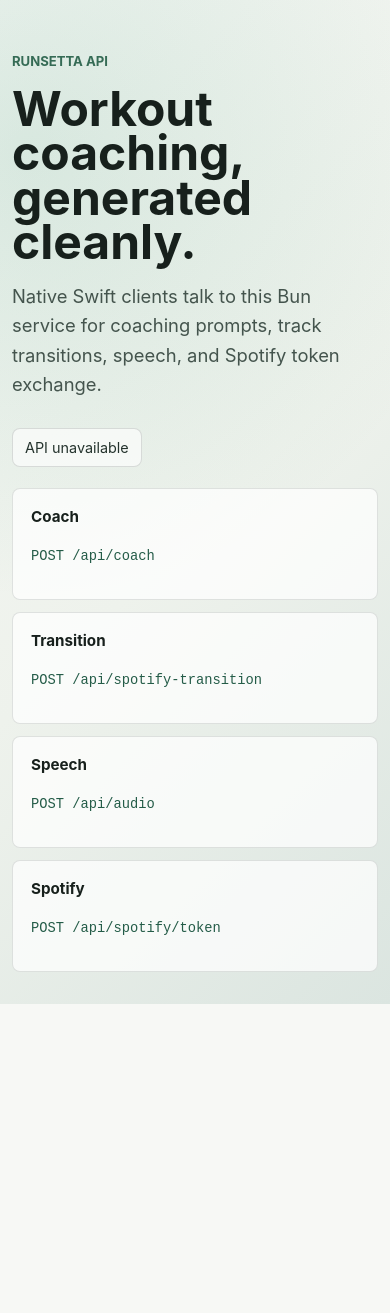
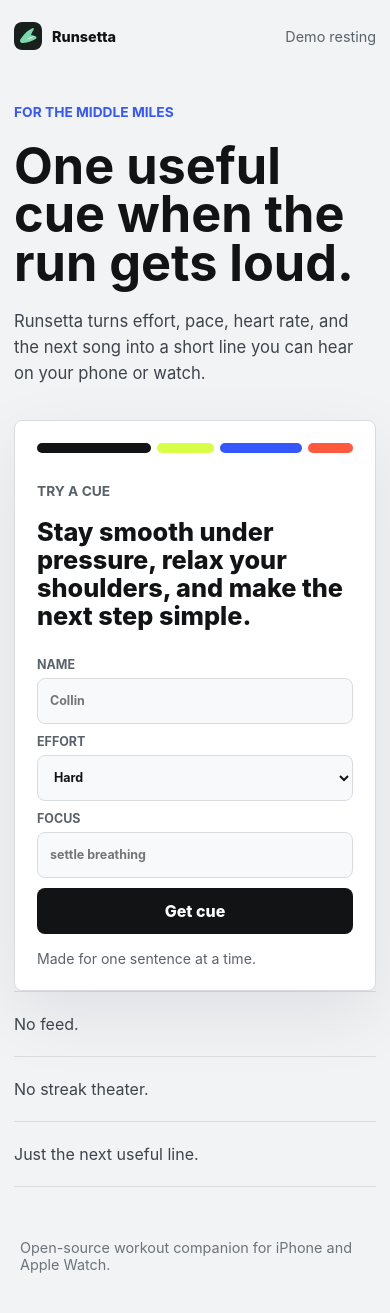
Before and after one commit to collinbentley1/runsetta, a website with bundled scripts: page public/index.html in a window 390 px wide. Before the commit the page ends 1004 px from the top, so only its background shows below. Built offline with nearby package versions, Linux system fonts and the light colour scheme; files whose address does not match are found by name.

Commit message:
Simplify Runsetta consumer frontend

```diff
--- a/public/assets/styles.css
+++ b/public/assets/styles.css
@@ -2,8 +2,8 @@
   color-scheme: light dark;
   font-family:
     Inter, ui-sans-serif, system-ui, -apple-system, BlinkMacSystemFont, "Segoe UI", sans-serif;
-  background: #f7f8f5;
-  color: #17201c;
+  background: #f2f3f5;
+  color: #111315;
 }
 
 * {
@@ -13,124 +13,326 @@
 body {
   min-height: 100vh;
   margin: 0;
-  background:
-    radial-gradient(circle at 8% 15%, rgba(64, 156, 120, 0.16), transparent 28rem),
-    linear-gradient(135deg, #f7f8f5 0%, #eef2ec 52%, #dbe5e0 100%);
+  background: #f2f3f5;
+}
+
+.topbar,
+main,
+footer {
+  width: min(1080px, calc(100vw - 40px));
+  margin: 0 auto;
+}
+
+.topbar {
+  display: flex;
+  align-items: center;
+  justify-content: space-between;
+  min-height: 72px;
+  color: #5a626b;
+  font-size: 0.9rem;
+}
+
+.brand {
+  display: inline-flex;
+  align-items: center;
+  gap: 10px;
+  color: #111315;
+  font-weight: 760;
+  text-decoration: none;
+}
+
+.brand img {
+  display: block;
+  border-radius: 8px;
+}
+
+.availability {
+  color: #5a626b;
 }
 
 main {
-  width: min(1120px, calc(100vw - 32px));
-  margin: 0 auto;
-  padding: 56px 0;
+  padding: 68px 0 34px;
 }
 
-.hero {
-  min-height: 58vh;
+.intro {
   display: grid;
-  align-content: center;
-  gap: 18px;
+  grid-template-columns: minmax(0, 1fr) minmax(340px, 430px);
+  align-items: center;
+  gap: 56px;
+  min-height: 640px;
+}
+
+.copy {
+  display: grid;
+  gap: 22px;
 }
 
 .eyebrow {
   margin: 0;
-  color: #356b55;
-  font-size: 0.82rem;
+  color: #3457ff;
+  font-size: 0.86rem;
   font-weight: 700;
   text-transform: uppercase;
 }
 
 h1 {
-  max-width: 780px;
   margin: 0;
-  font-size: clamp(3rem, 8vw, 6.8rem);
-  line-height: 0.92;
+  max-width: 720px;
+  font-size: 5rem;
+  line-height: 0.96;
   letter-spacing: 0;
 }
 
 .lede {
-  max-width: 700px;
+  max-width: 570px;
   margin: 0;
-  color: #44544d;
-  font-size: 1.15rem;
-  line-height: 1.6;
+  color: #3d444c;
+  font-size: 1.16rem;
+  line-height: 1.55;
 }
 
-.status {
-  width: fit-content;
-  margin: 10px 0 0;
-  padding: 10px 12px;
-  border: 1px solid rgba(23, 32, 28, 0.14);
+.cue-tool {
+  display: grid;
+  gap: 18px;
+  padding: 22px;
+  border: 1px solid #d8dce1;
   border-radius: 8px;
-  background: rgba(255, 255, 255, 0.62);
-  color: #24332d;
+  background: #ffffff;
+  box-shadow: 0 24px 70px rgba(17, 19, 21, 0.08);
+}
+
+.runline {
+  display: grid;
+  grid-template-columns: 1.4fr 0.7fr 1fr 0.55fr;
+  gap: 6px;
+  height: 10px;
+}
+
+.runline span {
+  border-radius: 99px;
+  background: #111315;
+}
+
+.runline span:nth-child(2) {
+  background: #d8ff45;
+}
+
+.runline span:nth-child(3) {
+  background: #3457ff;
+}
+
+.runline span:nth-child(4) {
+  background: #ff5a3d;
+}
+
+.tool-label {
+  margin: 12px 0 0;
+  color: #5a626b;
+  font-size: 0.86rem;
+  font-weight: 720;
+  text-transform: uppercase;
+}
+
+blockquote {
+  min-height: 142px;
+  margin: 0;
+  padding: 2px 0 8px;
+  color: #111315;
+  font-size: 2.05rem;
+  font-weight: 760;
+  line-height: 1.1;
+  letter-spacing: 0;
+}
+
+form {
+  display: grid;
+  grid-template-columns: 1fr 128px;
+  gap: 10px;
+}
+
+label {
+  display: grid;
+  gap: 6px;
+  color: #5a626b;
+  font-size: 0.78rem;
+  font-weight: 680;
+  text-transform: uppercase;
+}
+
+.wide {
+  grid-column: 1 / -1;
+}
+
+input,
+select,
+button {
+  min-height: 46px;
+  border-radius: 8px;
+  font: inherit;
+  letter-spacing: 0;
+}
+
+input,
+select {
+  width: 100%;
+  border: 1px solid #d8dce1;
+  background: #f8f9fa;
+  color: #111315;
+  padding: 0 12px;
+}
+
+button {
+  grid-column: 1 / -1;
+  align-self: end;
+  border: 0;
+  background: #111315;
+  color: #ffffff;
+  cursor: pointer;
+  font-weight: 760;
+}
+
+button:disabled {
+  cursor: wait;
+  opacity: 0.64;
+}
+
+input:focus,
+select:focus,
+button:focus-visible,
+.brand:focus-visible {
+  outline: 3px solid #d8ff45;
+  outline-offset: 2px;
+}
+
+.form-note {
+  min-height: 18px;
+  margin: -2px 0 0;
+  color: #5a626b;
+  font-size: 0.88rem;
+}
+
+.principles {
+  display: grid;
+  grid-template-columns: repeat(3, 1fr);
+  border-top: 1px solid #d8dce1;
+  border-bottom: 1px solid #d8dce1;
+}
+
+.principles p {
+  margin: 0;
+  padding: 22px 0;
+  color: #3d444c;
+  font-size: 1rem;
+}
+
+.principles p + p {
+  border-left: 1px solid #d8dce1;
+  padding-left: 22px;
+}
+
+footer {
+  padding: 28px 0 40px;
+  color: #6b737c;
   font-size: 0.9rem;
 }
 
-.endpoints {
-  display: grid;
-  grid-template-columns: repeat(4, minmax(0, 1fr));
-  gap: 12px;
+@media (max-width: 860px) {
+  .topbar,
+  main {
+    width: min(100vw - 28px, 1080px);
   }
 
-article {
-  min-height: 112px;
-  padding: 18px;
-  border: 1px solid rgba(23, 32, 28, 0.12);
-  border-radius: 8px;
-  background: rgba(255, 255, 255, 0.72);
+  main {
+    padding: 32px 0 24px;
   }
 
-h2 {
-  margin: 0 0 18px;
-  font-size: 0.95rem;
+  .intro {
+    grid-template-columns: 1fr;
+    gap: 34px;
+    min-height: auto;
   }
 
-code {
-  overflow-wrap: anywhere;
-  color: #245c48;
-  font-size: 0.86rem;
+  h1 {
+    font-size: 3.15rem;
   }
 
-@media (max-width: 760px) {
-  main {
-    width: min(100vw - 24px, 1120px);
-    padding: 32px 0;
+  .lede {
+    font-size: 1.04rem;
   }
 
-  .hero {
-    min-height: 54vh;
+  blockquote {
+    min-height: 118px;
+    font-size: 1.58rem;
   }
 
-  .endpoints {
+  form,
+  .principles {
     grid-template-columns: 1fr;
+  }
+
+  .principles p + p {
+    border-left: 0;
+    border-top: 1px solid #d8dce1;
+    padding-left: 0;
   }
 }
 
 @media (prefers-color-scheme: dark) {
   :root {
-    background: #0f1512;
-    color: #f4f6f1;
+    background: #101214;
+    color: #f4f6f8;
   }
 
   body {
-    background:
-      radial-gradient(circle at 8% 15%, rgba(90, 184, 142, 0.16), transparent 28rem),
-      linear-gradient(135deg, #0f1512 0%, #17211c 55%, #1d2a26 100%);
+    background: #101214;
   }
 
-  .eyebrow,
-  code {
-    color: #7ad8aa;
+  .brand,
+  h1,
+  blockquote {
+    color: #f4f6f8;
+  }
+
+  .topbar,
+  .availability,
+  .tool-label,
+  label,
+  .form-note,
+  footer {
+    color: #a5acb4;
   }
 
   .lede {
-    color: #c7d2cc;
+    color: #c8cdd3;
   }
 
-  .status,
-  article {
-    border-color: rgba(244, 246, 241, 0.14);
-    background: rgba(15, 21, 18, 0.62);
-    color: #eef4ef;
+  .cue-tool {
+    border-color: #2a3036;
+    background: #171a1f;
+    box-shadow: 0 24px 70px rgba(0, 0, 0, 0.22);
+  }
+
+  input,
+  select {
+    border-color: #2a3036;
+    background: #101214;
+    color: #f4f6f8;
+  }
+
+  button {
+    background: #f4f6f8;
+    color: #101214;
+  }
+
+  .principles {
+    border-color: #2a3036;
+  }
+
+  .principles p {
+    color: #c8cdd3;
+  }
+
+  .principles p + p {
+    border-color: #2a3036;
   }
 }
--- a/public/index.html
+++ b/public/index.html
@@ -10,34 +10,65 @@
     <script type="module" src="/assets/client.js"></script>
   </head>
   <body>
+    <header class="topbar">
+      <a class="brand" href="/" aria-label="Runsetta home">
+        <img src="/favicon.svg" alt="" width="28" height="28" />
+        <span>Runsetta</span>
+      </a>
+      <span class="availability" data-health>Live demo</span>
+    </header>
+
     <main>
-      <section class="hero" aria-labelledby="title">
-        <p class="eyebrow">Runsetta API</p>
-        <h1 id="title">Workout coaching, generated cleanly.</h1>
-        <p class="lede">
-          Native Swift clients talk to this Bun service for coaching prompts, track transitions, speech, and Spotify token exchange.
-        </p>
-        <p class="status" data-health>Checking API health...</p>
+      <section class="intro" aria-labelledby="title">
+        <div class="copy">
+          <p class="eyebrow">For the middle miles</p>
+          <h1 id="title">One useful cue when the run gets loud.</h1>
+          <p class="lede">
+            Runsetta turns effort, pace, heart rate, and the next song into a short line you can hear on your phone or watch.
+          </p>
+        </div>
+
+        <section class="cue-tool" aria-labelledby="cue-title">
+          <div class="runline" aria-hidden="true">
+            <span></span>
+            <span></span>
+            <span></span>
+            <span></span>
+          </div>
+          <p class="tool-label" id="cue-title">Try a cue</p>
+          <blockquote data-cue>Stay smooth under pressure, relax your shoulders, and make the next step simple.</blockquote>
+
+          <form data-cue-form>
+            <label>
+              Name
+              <input autocomplete="given-name" name="runnerName" placeholder="Collin" />
+            </label>
+            <label>
+              Effort
+              <select name="effort">
+                <option value="easy">Easy</option>
+                <option value="steady">Steady</option>
+                <option selected value="hard">Hard</option>
+                <option value="race">Race</option>
+              </select>
+            </label>
+            <label class="wide">
+              Focus
+              <input name="cue" placeholder="settle breathing" />
+            </label>
+            <button type="submit">Get cue</button>
+          </form>
+          <p class="form-note" data-note>Made for one sentence at a time.</p>
+        </section>
       </section>
 
-      <section class="endpoints" aria-label="API endpoints">
-        <article>
-          <h2>Coach</h2>
-          <code>POST /api/coach</code>
-        </article>
-        <article>
-          <h2>Transition</h2>
-          <code>POST /api/spotify-transition</code>
-        </article>
-        <article>
-          <h2>Speech</h2>
-          <code>POST /api/audio</code>
-        </article>
-        <article>
-          <h2>Spotify</h2>
-          <code>POST /api/spotify/token</code>
-        </article>
+      <section class="principles" aria-label="Runsetta principles">
+        <p>No feed.</p>
+        <p>No streak theater.</p>
+        <p>Just the next useful line.</p>
       </section>
     </main>
+
+    <footer>Open-source workout companion for iPhone and Apple Watch.</footer>
   </body>
 </html>
--- a/src/client.ts
+++ b/src/client.ts
@@ -1,4 +1,7 @@
 const healthEl = document.querySelector<HTMLElement>("[data-health]");
+const cueEl = document.querySelector<HTMLElement>("[data-cue]");
+const noteEl = document.querySelector<HTMLElement>("[data-note]");
+const cueForm = document.querySelector<HTMLFormElement>("[data-cue-form]");
 
 async function refreshHealth(): Promise<void> {
   if (!healthEl) {
@@ -9,13 +12,52 @@ async function refreshHealth(): Promise<void> {
     const response = await fetch("/api/health");
     const health = (await response.json()) as { ok: boolean; openaiConfigured: boolean; spotifyConfigured: boolean };
 
-    healthEl.textContent = [
-      health.ok ? "API online" : "API unavailable",
-      health.openaiConfigured ? "OpenAI configured" : "OpenAI fallback mode",
-      health.spotifyConfigured ? "Spotify configured" : "Spotify not configured",
-    ].join(" · ");
+    healthEl.textContent = health.ok ? "Live demo" : "Demo resting";
   } catch {
-    healthEl.textContent = "API unavailable";
+    healthEl.textContent = "Demo resting";
+  }
+}
+
+cueForm?.addEventListener("submit", async (event) => {
+  event.preventDefault();
+
+  const button = cueForm.querySelector<HTMLButtonElement>("button");
+  const formData = new FormData(cueForm);
+  const runnerName = String(formData.get("runnerName") ?? "").trim();
+  const cue = String(formData.get("cue") ?? "").trim();
+
+  button?.setAttribute("disabled", "");
+  setNote("Finding the next line.");
+
+  try {
+    const response = await fetch("/api/coach", {
+      body: JSON.stringify({
+        cue: cue || undefined,
+        effort: formData.get("effort"),
+        runnerName: runnerName || undefined,
+        workoutType: "run",
+      }),
+      headers: { "content-type": "application/json" },
+      method: "POST",
+    });
+
+    if (!response.ok) {
+      throw new Error("Cue request failed.");
+    }
+
+    const payload = (await response.json()) as { message?: string };
+    cueEl!.textContent = payload.message ?? "Keep the rhythm honest and make the next step simple.";
+    setNote("Short enough for mid-stride.");
+  } catch {
+    setNote("That cue missed. Try again.");
+  } finally {
+    button?.removeAttribute("disabled");
+  }
+});
+
+function setNote(message: string): void {
+  if (noteEl) {
+    noteEl.textContent = message;
   }
 }
 
```
Lines whose indentation alone changed are shown as unchanged.
